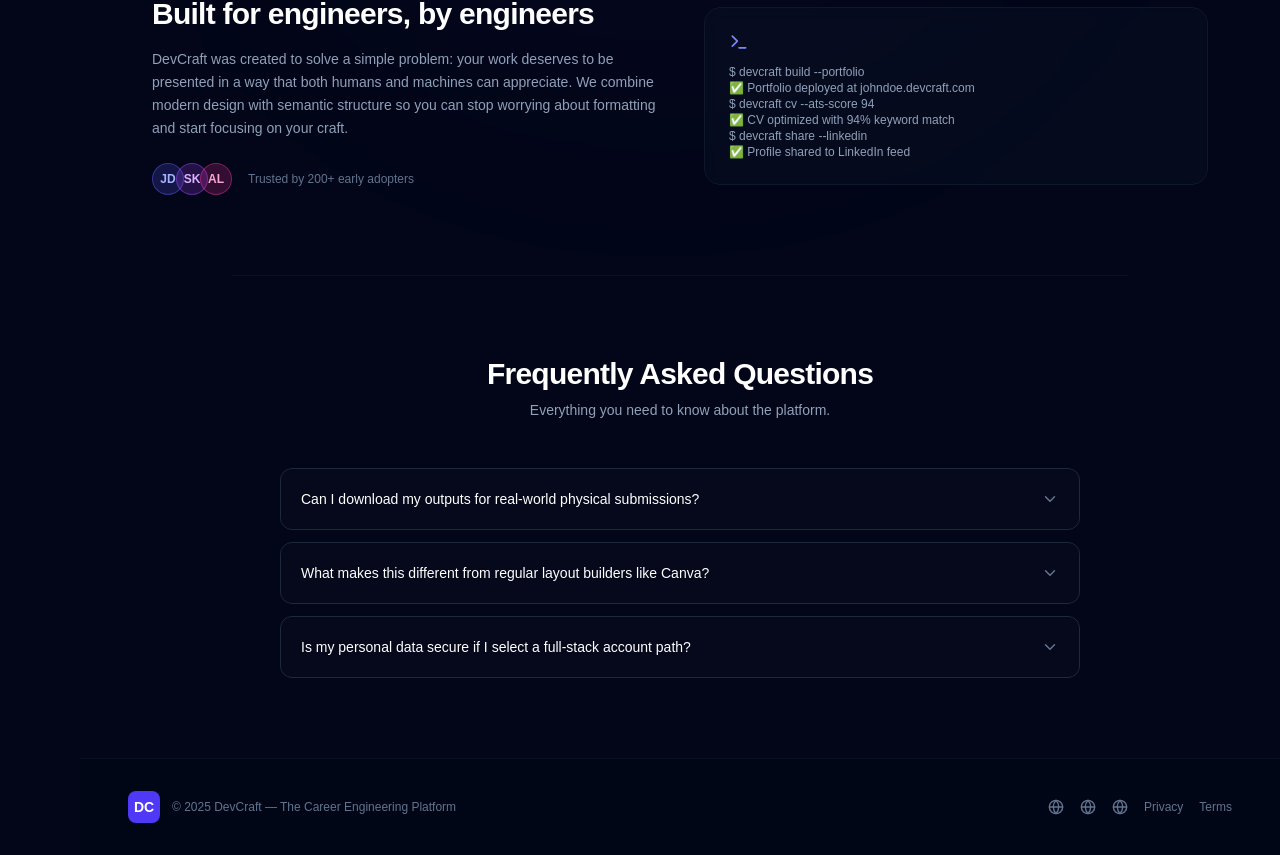
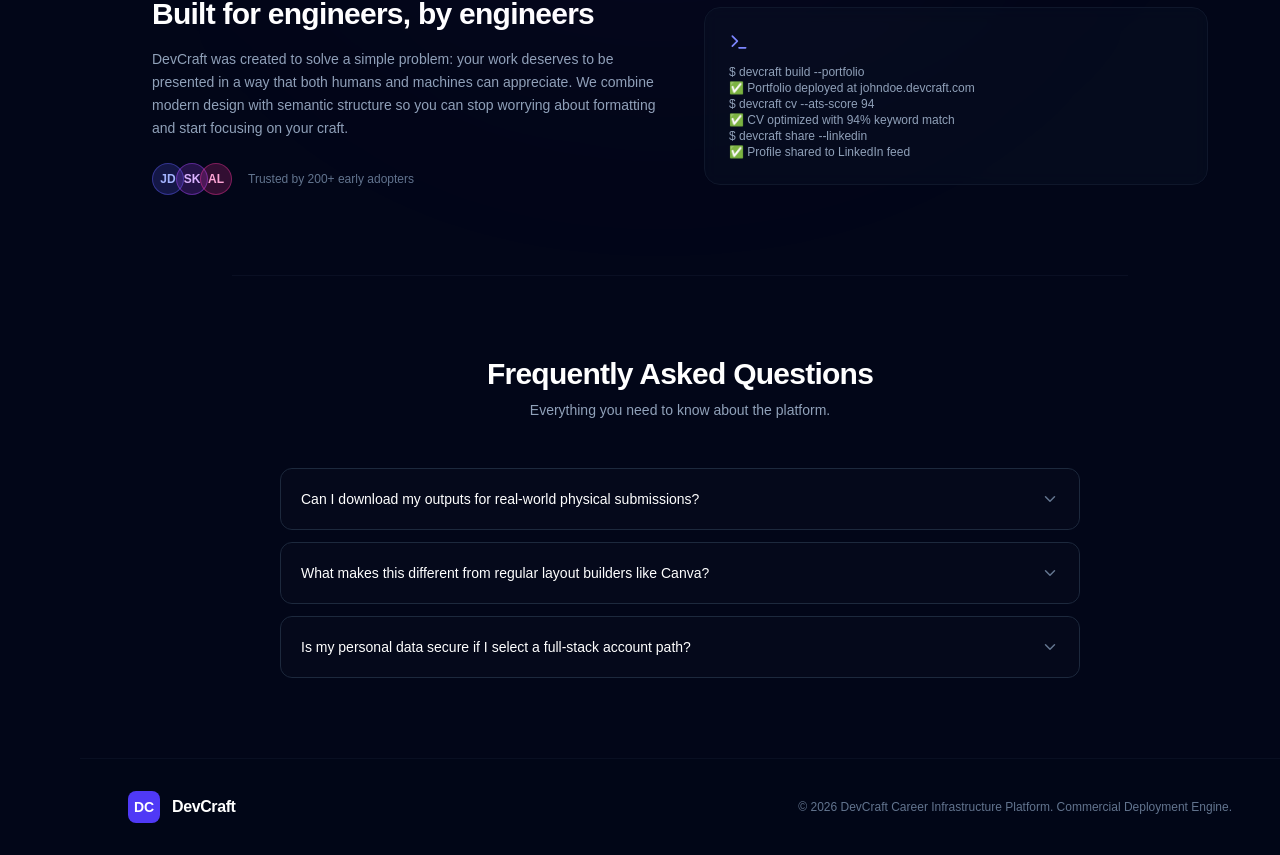
Before and after one commit to asobuilds/devcraft-career, a Next.js app: page / in a window 1280 px wide. Shown: the part 1346-2201 px from the top of the page. Built offline with nearby package versions, Linux system fonts and the light colour scheme.

Commit message:
fix: restore complete premium multi section landing presentation screens configurations

```diff
--- a/app/page.jsx
+++ b/app/page.jsx
@@ -16,19 +16,14 @@
   Globe
 } from 'lucide-react';
 
-interface FAQItem {
-  question: string;
-  answer: string;
-}
+export default function Home() {
+  const [openFaqIndex, setOpenFaqIndex] = useState(null); // FIXED: Stripped TypeScript type annotations <number | null>
 
-export default function Home() {
-  const [openFaqIndex, setOpenFaqIndex] = useState<number | null>(null);
-
-  const toggleFaq = (index: number) => {
+  const toggleFaq = (index) => { // FIXED: Stripped out strict types mapping parameter
     setOpenFaqIndex(openFaqIndex === index ? null : index);
   };
 
-  const faqData: FAQItem[] = [
+  const faqData = [ // FIXED: Stripped TypeScript object arrays interface definition tag
     {
       question: "Can I download my outputs for real-world physical submissions?",
       answer: "Absolutely. Both the CV layouts and developer portfolio dashboards utilize custom print CSS media engines. When you trigger standard browser printing (Ctrl + P), all navigation dashboards, buttons, and backgrounds strip away instantly, generating a beautifully structured, recruiter-compliant physical document."
@@ -114,7 +109,6 @@
               </Link>
             </div>
           </section>
-
           {/* Features */}
           <section id="features" className="max-w-6xl mx-auto px-6 sm:px-12 py-20 border-t border-slate-900/60 scroll-mt-20">
             <div className="text-center max-w-xl mx-auto mb-16 space-y-2">
@@ -238,17 +232,14 @@
             <div className="max-w-6xl mx-auto flex flex-col md:flex-row items-center justify-between gap-4">
               <div className="flex items-center gap-3">
                 <div className="h-8 w-8 rounded-lg bg-indigo-600 flex items-center justify-center font-bold text-white text-sm">{"DC"}</div>
-                <span className="text-xs font-medium text-slate-500">{"© 2025 DevCraft — The Career Engineering Platform"}</span>
+                <span className="font-bold text-base tracking-tight text-white">{"DevCraft"}</span>
               </div>
-              <div className="flex items-center gap-4 text-slate-500">
-                <a href="#" className="hover:text-white transition-colors"><Globe size={16} /></a>
-                <a href="#" className="hover:text-white transition-colors"><Globe size={16} /></a>
-                <a href="#" className="hover:text-white transition-colors"><Globe size={16} /></a>
-                <Link href="/privacy" className="text-xs hover:text-white transition-colors">Privacy</Link>
-                <Link href="/terms" className="text-xs hover:text-white transition-colors">Terms</Link>
+              <div className="text-xs text-slate-500">
+                {"© 2026 DevCraft Career Infrastructure Platform. Commercial Deployment Engine."}
               </div>
             </div>
           </footer>
+
         </div>
       </div>
     </div>
```
